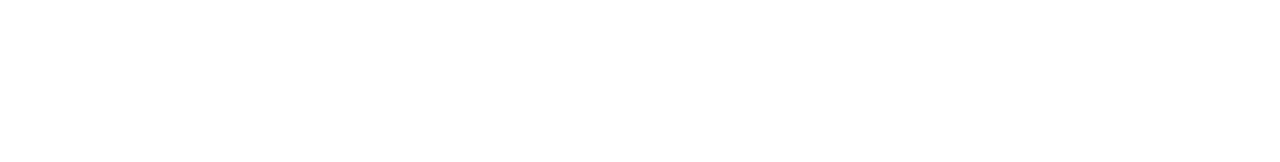
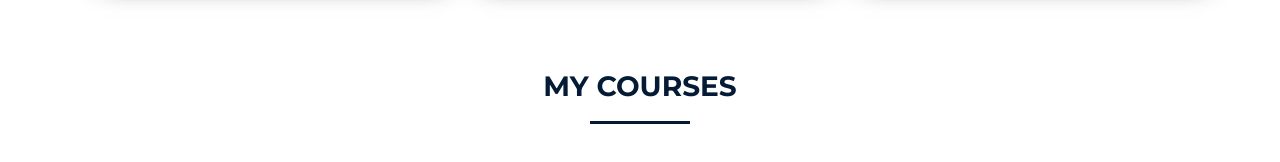
Before and after one commit to jvnagarjuna/react-js-website-project, a React (Create React App) app: page / in a window 1280 px wide. Shown: the part 2684-2846 px from the top of the page. Before the commit the page ends 2674 px from the top, so only its background shows below. Built offline with nearby package versions, Linux system fonts and the light colour scheme; a web font is replaced by a local one.

Commit message:
Course Component Part 1

```diff
--- a/src/App.js
+++ b/src/App.js
@@ -5,6 +5,7 @@ import TopNavigation from './components/TopNavigation/TopNavigation';
 import Analysis from './components/Analysis/Analysis';
 import Summary from './components/Summary/Summary';
 import RecentProject from './components/RecentProject/RecentProject';
+import Courses from './components/Courses/Courses';
 function App() {
   return (
     <div>
@@ -14,6 +15,7 @@ function App() {
       <Analysis />
       <Summary />
       <RecentProject />
+      <Courses />
     </div>
   );
 }
--- /dev/null
+++ b/src/components/Courses/Courses.jsx
@@ -0,0 +1,34 @@
+import React, { Component, Fragment } from 'react';
+import { Container, Row, Col } from 'react-bootstrap';
+
+class Courses extends Component {
+  render() {
+    return (
+      <Fragment>
+        <Container className="text-center">
+          <h1 className="serviceMainTitle">MY COURSES</h1>
+          <div className="bottom"></div>
+          <Row>
+            <Col lg={6} md={12} sm={12}>
+              <Row>
+                <Col lg={6} md={6} sm={12}></Col>
+
+                <Col lg={6} md={6} sm={12}></Col>
+              </Row>
+            </Col>
+
+            <Col lg={6} md={12} sm={12}>
+              <Row>
+                <Col lg={6} md={6} sm={12}></Col>
+
+                <Col lg={6} md={6} sm={12}></Col>
+              </Row>
+            </Col>
+          </Row>
+        </Container>
+      </Fragment>
+    );
+  }
+}
+
+export default Courses;
```
